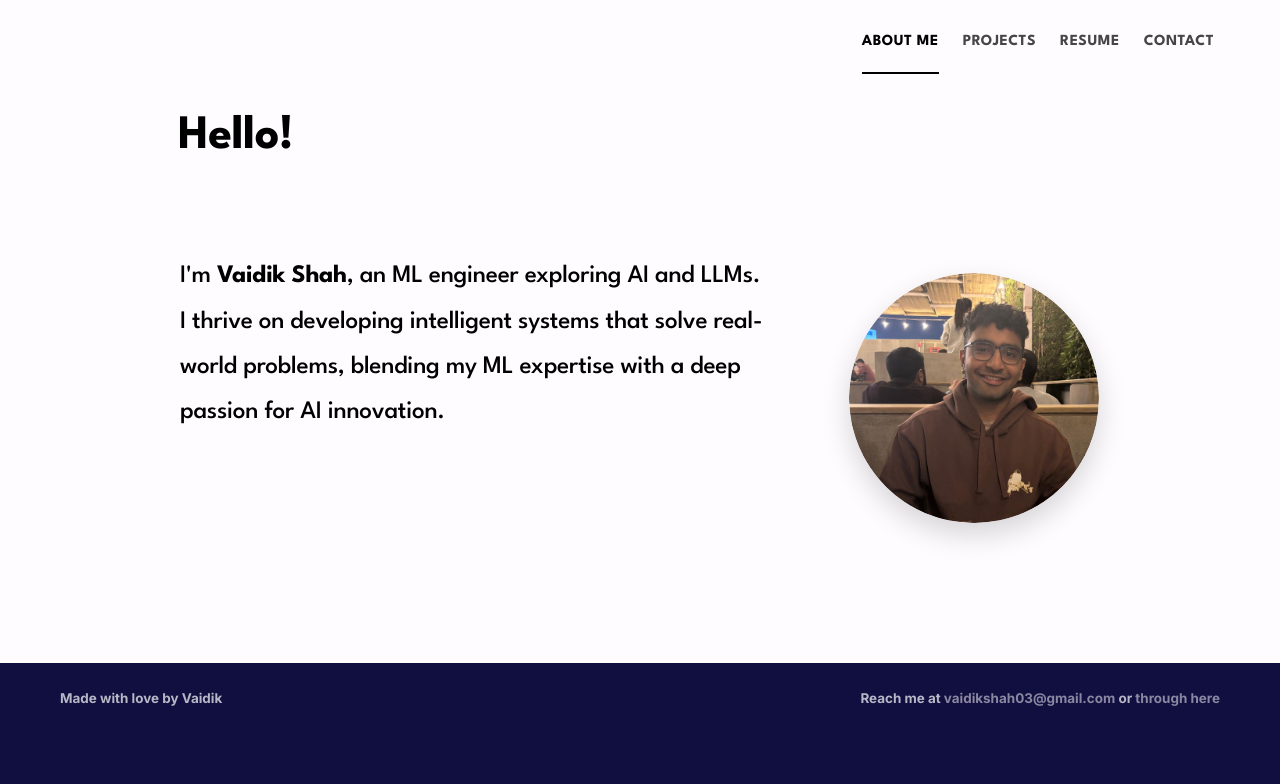
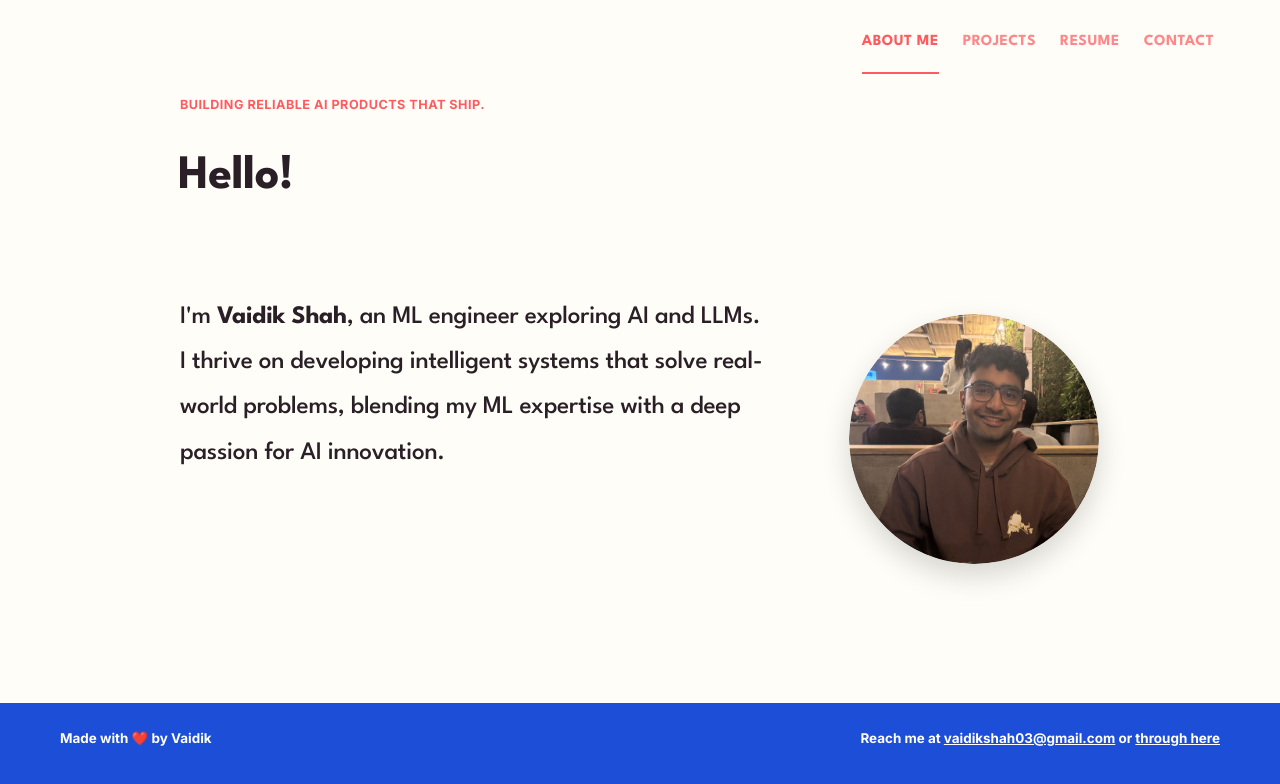
Before and after one commit to Hydrazinev/Portfolio, a Vue app: page / in a window 1280 px wide. Shown: the top 784 px of the page. Built offline with nearby package versions, Linux system fonts and the light colour scheme.

Commit message:
Refine portfolio styling and project presentation

```diff
--- a/src/App.vue
+++ b/src/App.vue
@@ -61,13 +61,14 @@ h1, h2, h3, h4, h5 {
 }
 
 a {
-  color: @textColor;
+  color: @accentColor;
   text-decoration: none;
   opacity: 0.72;
-  transition: opacity 0.2s ease;
+  transition: opacity 0.2s ease, color 0.2s ease;
 }
 a:hover, .router-link-exact-active {
   opacity: 1;
+  color: darken(@accentColor, 10%);
 }
 
 h1 {
--- a/src/components/Footer.vue
+++ b/src/components/Footer.vue
@@ -1,7 +1,7 @@
 <template>
   <div class="footer">
 
-    <div class="left"> <strong>Made with love by Vaidik</strong></div>
+    <div class="left"> <strong>Made with ❤️ by Vaidik</strong></div>
     <div class="right"><strong>Reach me at <a href="https://mail.google.com/mail/?view=cm&fs=1&to=vaidikshah03@gmail.com" target="_blank" rel="noopener noreferrer">vaidikshah03@gmail.com</a> or <a href="/contact" target="_blank" rel="noopener noreferrer">through here</a></strong></div>
 
   </div>
@@ -20,23 +20,23 @@ export default Vue.extend({
 @import '../css/variables.less';
 
 .footer {
-  background-color: @bodyBgColor;
+  background-color: #1d4ed8;
   color: #ffffff;
   width: 100%;
   font-size: 0.8em;
-  opacity: 0.7;
+  opacity: 1;
   padding-bottom: 30px;
 }
 
 .footer a{
-  color: #FFFCFF;
+  color: #ffffff;
+  opacity: 1 !important;
+  text-decoration: underline;
 }
 
 .left, .right {
     padding-top: 10px;
     text-align: center;
-    overflow-wrap: anywhere;
-    word-break: break-word;
   }
 
 @media only screen and (min-width: 620px){
--- a/src/components/Header.vue
+++ b/src/components/Header.vue
@@ -50,8 +50,9 @@ a {
 }
 
 .router-link-exact-active {
-  border: 0px solid @textColor;
+  border: 0px solid @accentColor;
   border-bottom-width: 2px;
+  color: @accentColor;
 }
 
 
--- a/src/components/ProjectsList.vue
+++ b/src/components/ProjectsList.vue
@@ -6,10 +6,12 @@
             :key="`${project.id || 'project'}-${index}`"
             @click="showDetails(project)"
             class="project-item">
-            <div class="project-accent" :style="{ 'background-color': project.accentColor || '#1ca1e2' }"></div>
+            <div class="project-accent" :style="{ 'background-color': project.accentColor || '#ff5a5f' }"></div>
             <div class="project-content">
               <div class="title-text">{{ project.name || "Untitled Project" }}</div>
-              <div class="project-preview">{{ getPreview(project.htmlDescription) }}</div>
+              <div class="project-meta"><strong>Problem:</strong> {{ getHighlights(project.name).problem }}</div>
+              <div class="project-meta"><strong>Stack:</strong> {{ getHighlights(project.name).stack }}</div>
+              <div class="project-meta"><strong>Impact:</strong> {{ getHighlights(project.name).impact }}</div>
               <button class="project-action">View details</button>
             </div>
               </div>
@@ -58,14 +60,44 @@ export default Vue.extend({
       this.showPopup = true;
       window.scrollTo(0,0);
     },
-    getPreview: function (html: string) {
-      const cleaned = html
-        .replace(/<style[^>]*>.*?<\/style>/gis, "")
-        .replace(/<script[^>]*>.*?<\/script>/gis, "")
-        .replace(/<[^>]+>/g, " ")
-        .replace(/\s+/g, " ")
-        .trim();
-      return cleaned.length > 170 ? `${cleaned.slice(0, 170)}...` : cleaned;
+    getHighlights: function (name: string) {
+      const map: Record<string, { problem: string; stack: string; impact: string }> = {
+        "DrugShield AI": {
+          problem: "Medication safety review is slow and error-prone.",
+          stack: "FastAPI, Pydantic, Next.js, React, RxNav, OpenAI API",
+          impact: "Real-time risk scoring with clinician-ready summaries."
+        },
+        "AI-Powered Professor Rating Platform": {
+          problem: "Finding the right professor from noisy reviews.",
+          stack: "LangChain, Pinecone, FastAPI, Redis, WebSockets",
+          impact: "Improved discovery relevance and +45% engagement."
+        },
+        "Academic Video and text Summarizer": {
+          problem: "Students face information overload from mixed sources.",
+          stack: "GPT-3.5/4, LLaMA, RAG, EDUVSUM, ROUGE/BERTScore",
+          impact: "More coherent multi-source summaries for study efficiency."
+        },
+        "Solar Insolation forecasting": {
+          problem: "Inaccurate sunlight forecasts reduce solar planning quality.",
+          stack: "Python, ML forecasting, time-series weather pipelines",
+          impact: "92%+ accuracy and improved energy efficiency decisions."
+        },
+        "Neural Network from scratch": {
+          problem: "Opaque ML abstractions hide core learning mechanics.",
+          stack: "Pure Python, forward pass, backpropagation, gradient descent",
+          impact: "Clear understanding of end-to-end neural network internals."
+        },
+        "H&M Reviews and images scraper": {
+          problem: "Retail review/image data is hard to collect at scale.",
+          stack: "Python web scraping, data structuring for analytics/ML",
+          impact: "Created reusable datasets for sentiment and product insights."
+        }
+      };
+      return map[name] || {
+        problem: "Complex real-world workflow requiring automation.",
+        stack: "Modern full-stack and AI tooling.",
+        impact: "Faster decisions with reliable outputs."
+      };
     },
   },
 });
@@ -113,17 +145,17 @@ export default Vue.extend({
   font-weight: 700;
 }
 
-.project-preview {
-  color: rgba(0,0,0,0.72);
-  font-size: 0.96em;
-  line-height: 1.55;
+.project-meta {
+  color: rgba(0,0,0,0.76);
+  font-size: 0.92em;
+  line-height: 1.45;
 }
 
 .project-action {
   width: fit-content;
   border: 0;
   border-radius: 999px;
-  background: #111827;
+  background: #5a2a4a;
   color: #fff;
   padding: 8px 12px;
   font-size: 0.82em;
--- a/src/css/variables.less
+++ b/src/css/variables.less
@@ -3,7 +3,8 @@
 //@textColor: #dcdcdc;
 //@skillRateCircleColor: #ffffff;
 
-@bodyBgColor: #110f40;
-@contentBgColor: #FFFCFF;
-@textColor: #000000;
-@skillRateCircleColor: #000000;
+@bodyBgColor: #1d4ed8;
+@contentBgColor: #fffdf8;
+@textColor: #2a1f26;
+@accentColor: #ff5a5f;
+@skillRateCircleColor: #ff5a5f;
--- a/src/data/OtherProjectsData.ts
+++ b/src/data/OtherProjectsData.ts
@@ -22,7 +22,7 @@ new ProjectData(
       </ul>
     </div>
   `,
-  "#22C55E",
+  "#FF6B6B",
   false,
   true
 ),
@@ -49,7 +49,7 @@ new ProjectData(
       </ul>
     </div>
   `,
-  "#4F86F7",
+  "#FF8E72",
   false,
   true
 ),
@@ -77,7 +77,7 @@ new ProjectData(
         </ul>
       </div>
     `,
-    "#F97393",
+    "#FF5A5F",
     false,
     false
   ),
@@ -104,7 +104,7 @@ new ProjectData(
         </ul>
       </div>
     `,
-    "#F59E0B",
+    "#F77F00",
     false,
     true
   ),
@@ -124,7 +124,7 @@ new ProjectData(
         </div>
       </div>
     `,
-    "#8B5CF6",
+    "#C855BC",
     false,
     true
   ),
@@ -156,6 +156,6 @@ new ProjectData(
         </div>
       </div>
     `,
-    "#14B8A6"
+    "#2A9D8F"
   )
 ];
--- a/src/views/About.vue
+++ b/src/views/About.vue
@@ -1,5 +1,6 @@
 <template>
-  <div style="margin-bottom: 80px;">
+  <div class="about-page" style="margin-bottom: 80px;">
+    <div class="kicker">Building reliable AI products that ship.</div>
     <h1 style="font-size: xxx-large">Hello!</h1>
 
     <div class="paragraph">
@@ -25,10 +26,22 @@
   </div>
 </template>
 
-<style scoped>
+<style scoped lang="less">
+@import '../css/variables.less';
+
 .paragraph {
   max-width: 700px;
   margin-bottom: 20px;
+}
+
+.kicker {
+  display: inline-block;
+  font-weight: 700;
+  letter-spacing: 0.04em;
+  text-transform: uppercase;
+  font-size: 0.75em;
+  color: @accentColor;
+  margin-bottom: 8px;
 }
 
 .photo {
```
